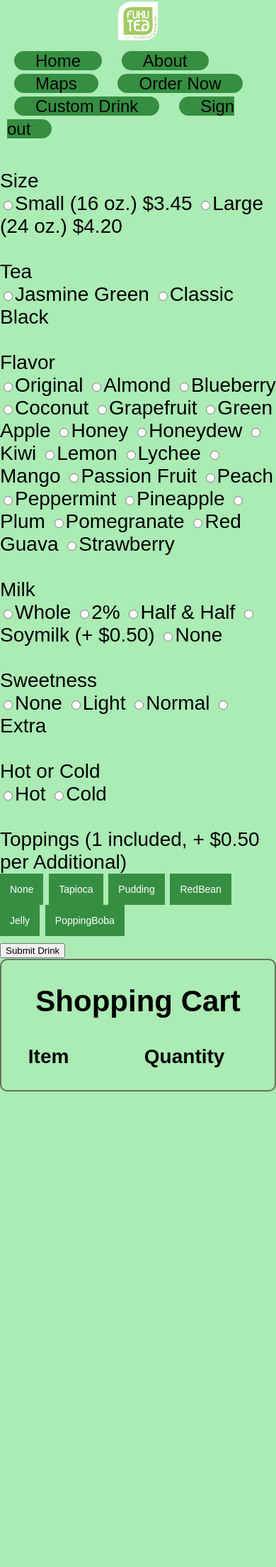
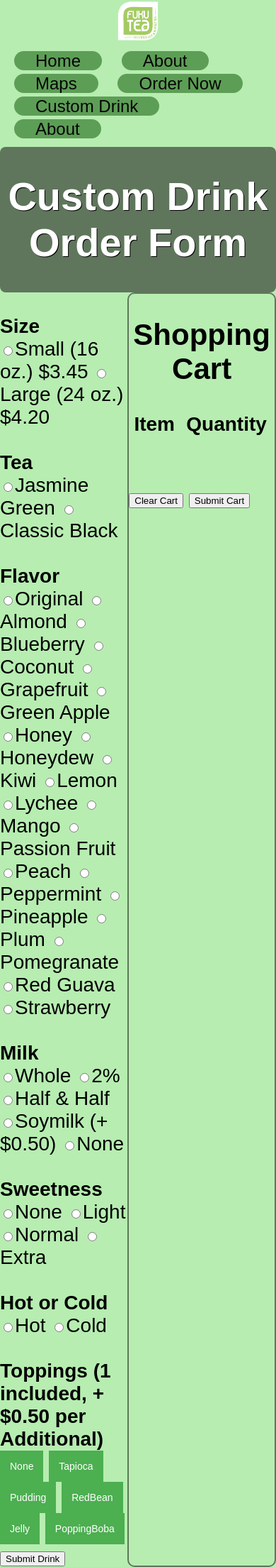
Before and after one commit to crkolimago/WebDev1520, a Flask app: page /customDrink in a window 390 px wide. Shown: the whole page at 71% size. Before the commit the page ends 1538 px from the top, so only its background shows below. Run offline with Flask 2, Linux system fonts and the light colour scheme; lists and menus that the app fills with data are empty.

Commit message:
Updated syling for responsiveMenu and added vlaue fetching

```diff
--- a/main.py
+++ b/main.py
@@ -24,6 +24,11 @@ def root():
 @app.route('/customDrink')
 def customDrink():
     return render_template('customDrink.html')
+
+
+@app.route('/info.html')
+def info():
+    return render_template('info.html')
 
 
 @app.route('/tokenSignIn', methods=['POST'])
@@ -209,3 +214,13 @@ def save_data():
         file_url = upload_file(file.read(), filename, file.content_type)
         save_item(request.form['price'], request.form['name'], file_url)
         return redirect('/menu.html')
+
+# here we use a Flask shortcut to pull the itemid from the URL.
+@app.route('/get-item/<itemid>')
+def get_item(itemid):
+    log('retrieving item for ID: %s' % itemid)
+    item = slidata.get_list_item(itemid)
+    d = item.to_dict()
+    d['id'] = itemid
+
+    return Response(json.dumps(d), mimetype='application/json')
--- a/static/js/customDrink.js
+++ b/static/js/customDrink.js
@@ -1,5 +1,6 @@
 drink = new Drink("", "", "", "", "", "", [], 0);
 var toppingsList = ["No Toppings"];
+var drinks = [];
 
 function Drink(size, tea, flavor, milk, sweetness, temp, toppings, price) {
     this.size = size;
@@ -14,7 +15,7 @@ function Drink(size, tea, flavor, milk, sweetness, temp, toppings, price) {
 
 function confirmDrink(form) {
   var sizes = form.elements["size"];
-    for (var i = 0; i < sizes.length; i++) {
+  for (var i=0; i<sizes.length; i++) {
     if (sizes[i].checked) {
       var size = sizes[i].value;
       drink.size = size;
@@ -27,7 +28,7 @@ function confirmDrink(form) {
   }
 
   var teas = form.elements["tea"];
-    for (var i = 0; i < teas.length; i++) {
+  for (var i=0; i<teas.length; i++) {
     if (teas[i].checked) {
       var tea = teas[i].value;
       drink.tea = tea;
@@ -36,7 +37,7 @@ function confirmDrink(form) {
   }
 
   var flavors = form.elements["flavor"];
-    for (var i = 0; i < flavors.length; i++) {
+  for (var i=0; i<flavors.length; i++) {
     if (flavors[i].checked) {
       var flavor = flavors[i].value;
       drink.flavor = flavor;
@@ -45,7 +46,7 @@ function confirmDrink(form) {
   }
 
   var milks = form.elements["milk"];
-    for (var i = 0; i < milks.length; i++) {
+  for (var i=0; i<milks.length; i++) {
     if (milks[i].checked) {
       var milk = milks[i].value;
       drink.milk = milk;
@@ -56,7 +57,7 @@ function confirmDrink(form) {
   }
 
   var sweetnesses = form.elements["sweetness"];
-    for (var i = 0; i < sweetnesses.length; i++) {
+  for (var i=0; i<sweetnesses.length; i++) {
     if (sweetnesses[i].checked) {
       var sweetness = sweetnesses[i].value;
       drink.sweetness = sweetness;
@@ -65,7 +66,7 @@ function confirmDrink(form) {
   }
 
   var temps = form.elements["temp"];
-    for (var i = 0; i < temps.length; i++) {
+  for (var i=0; i<temps.length; i++) {
     if (temps[i].checked) {
       var temp = temps[i].value;
       drink.temp = temp;
@@ -77,43 +78,126 @@ function confirmDrink(form) {
   for (var t in toppingsList) {
     drink.price += .50;
   }
-    console.log("price: " + drink.price);
+  drink.price -= .50;
 
-    if (drink.size === "" || drink.tea == "" || drink.flavor === '' || drink.milk === "" || drink.sweetness === "" || drink.temp === "") {
-        alert("Your Drink Order Form Isn't Complete!");//how to not refresh the page?
+  if (drink.size === "" || drink.tea == "" || drink.flavor === ''|| drink.milk === "" || drink.sweetness === "" || drink.temp === "") {
+    alert("Your Drink Order Form Isn't Complete!");
+    return false;
   } else {
     var drink_as_string = '';
     for (var property in drink) {
-            drink_as_string += drink[property] + ", ";
+      drink_as_string += drink[property] + ', ';
     }
     console.log(drink_as_string);
-        alert(drink_as_string);
-        var item_id = "item-".concat("Custom Drink");
-        var quantity_id = "quantity-".concat("Custom Drink");
-        var table = document.getElementById("cart_table");
+    var table = document.getElementById('cart_table');
     var row = table.insertRow(1);
     var item_cell = row.insertCell(0);
     var quantity_cell = row.insertCell(1);
-        var quantity_input = document.createElement("input");
-        quantity_input.type = "number";
-        quantity_input.setAttribute('min', 0);
-        quantity_input.setAttribute('max', 30);
-        quantity_input.value = "1";
-        item_cell.innerHTML = "Your Drink: " + drink_as_string;
-        item_cell.setAttribute('id', item_id);
-        quantity_cell.setAttribute('id', quantity_id);
+    var quantity_input = document.createElement('input');
+    quantity_input.type='number';
+    quantity_input.setAttribute('min',0);
+    quantity_input.setAttribute('max',30);
+		quantity_input.value=1;
+
+    item_cell.innerHTML = 'Custom Drink: ';
+    var drink_list = document.createElement('ul');
+    drink_list.setAttribute('id', 'customDrinkInCart');
+    var arr = drink_as_string.split(',');
+    for (var i = 0; i < arr.length-1; i++) {
+      var li = document.createElement('li');
+      li.textContent = arr[i];
+      drink_list.appendChild(li);
+    }
+    item_cell.appendChild(drink_list);
+    item_cell.setAttribute('id', 'custom_drink');
+    item_cell.setAttribute('class', 'shopping_cart_item');
     quantity_cell.appendChild(quantity_input);
+
+    drinks.push(drink);
+    drink = new Drink('', '', '', '', '', '', [], 0);
+    toppingsList = ['No Toppings'];
   }
 }
 
 function addTopping(topping) {
-    if (toppingsList.includes("No Toppings")) {
+  if (toppingsList.includes('No Toppings')) {
     toppingsList.pop();
   }
   if (toppingsList.includes(topping)) {
-        console.log("Cannot include multiple of the same topping.");
+    alert('Cannot include multiple of the same topping');
+    return false;
   } else {
     toppingsList.push(topping);
   }
   console.log(toppingsList);
 }
+
+function clear_cart() {
+	var table = document.getElementById('cart_table');
+  for(var i = table.rows.length-1; i > 0; i--) {
+      table.deleteRow(i);
+  }
+	document.getElementById('subtotal').style.display = 'none';
+	document.getElementById('tax').style.display = 'none';
+	document.getElementById('total').style.display = 'none';
+}
+
+function submit_cart() {
+	var table = document.getElementById('cart_table');
+  var subtotal = 0;
+  for (var i = 1; i < table.rows.length; i++) {
+    var quantity = table.rows[i].lastChild.value;
+    //var quantity = table.rows[i].cells[1].value;
+    var ul = document.getElementById('customDrinkInCart');
+    var items = ul.getElementsByTagName('li');
+    var price = parseFloat(items[items.length-1].textContent);
+    console.log('individual price: ' + price);
+    console.log('quantity: ' + quantity);
+    var product = price * quantity;
+    subtotal += price;
+    //subtotal += product;
+    console.log(product);
+    console.log(subtotal);
+  }
+  var tax = subtotal * 0.06;
+  var total = subtotal + tax;
+  disp_subtotal = CurrencyFormatted(subtotal);
+  disp_tax = CurrencyFormatted(tax);
+  disp_total = CurrencyFormatted(total);
+
+  var subtotalString = 'Subtotal: $'.concat(disp_subtotal);
+  var taxString = 'Tax: $'.concat(tax);
+  var totalString = 'Total: $'.concat(disp_total);
+
+  if (total != 0) {
+		document.getElementById('subtotal').style.display = 'block';
+		document.getElementById('tax').style.display = 'block';
+		document.getElementById('total').style.display = 'block';
+		document.getElementById('subtotal').innerHTML = subtotalString;
+		document.getElementById('tax').innerHTML = taxString;
+		document.getElementById('total').innerHTML = totalString;
+	}
+}
+
+function CurrencyFormatted(amount) {
+	var i = parseFloat(amount);
+	if (isNaN(i)) {
+    i = 0.00;
+  }
+	var minus = '';
+	if (i < 0) {
+    minus = '-';
+  }
+	i = Math.abs(i);
+	i = parseInt((i + .005) * 100);
+	i = i / 100;
+	s = new String(i);
+	if (s.indexOf('.') < 0) {
+    s += '.00';
+  }
+	if (s.indexOf('.') == (s.length - 2)) {
+    s += '0';
+  }
+	s = minus + s;
+	return s;
+}
--- a/static/styles/customDrinkStyle.css
+++ b/static/styles/customDrinkStyle.css
@@ -1,5 +1,5 @@
 .topping {
-  background-color: #358e41;
+  background-color: #4CAF50;
   color: white;
   padding: 14px;
   font-size: 14px;
@@ -30,7 +30,7 @@
   display: block;
 }
 .dropdown:hover .dropbtn {
-  background-color: #358e41;
+  background-color: #3e8e41;
 }
 .header {
 	grid-row-start: 1;
@@ -55,7 +55,7 @@ body {
   margin: 0;
   font-size: 28px;
   font-family: Arial, Helvetica, sans-serif;
-  background-color:  #abebb4;
+  background-color:  #b7edb1;
 }
 .content {
   position: relative;
@@ -97,7 +97,7 @@ body {
   text-decoration: none;
   font-size: 24px;
   border-radius: 30px;
-  background-color: #358e41;
+  background-color: #5d9e56;
   margin: 10px;
 }
 #navbar a:hover {
@@ -138,7 +138,7 @@ img {
 	width: 140px;
   height: 30px;
 	border-radius:10px;
-	background-color: #358e41;
+	background-color: #5d9e56;
 }
 .item_button:hover {
 	background-color:  #5f765c;
--- a/templates/customDrink.html
+++ b/templates/customDrink.html
@@ -2,7 +2,7 @@
 <html>
   <head>
     <title>Custom Drink Order Form</title>
-    <link rel="stylesheet" type="text/css" href="static/styles/customDrinkStyle.css">
+    <link rel="stylesheet" type="text/css" href="static/styles/customDrinkStyle.css?Sunday 24th of March 2019 9:02 PM">
     <meta charset="utf-8"/>
   </head>
   <body>
@@ -14,17 +14,20 @@
       <a class="navbutton" href=#map>Maps</a>
       <a class="navbutton" href="/menu.html">Order Now</a>
       <a class="navbutton" href="/customDrink">Custom Drink</a>
-      <a href="javascript:void(0);" onclick="signOut();">Sign out</a>
+      <a class="navbutton" href="/info.html">About</a>
     </div>
       <div class="grid-container">
-            <form name="customDrinkForm" id="customDrinkForm" action="#">
-                <br>Size<br>
+        <div class="header">
+          <h1 id="headtxt">Custom Drink Order Form</h1>
+        </div>
+            <form name="customDrinkForm" id="customDrinkForm">
+                <br><b>Size</b><br>
                 <input type="radio" name="size" id="Small" value="Small">Small (16 oz.) $3.45
                 <input type="radio" name="size" id="Large" value="Large">Large (24 oz.) $4.20
-                <br><br>Tea<br>
+                <br><br><b>Tea</b><br>
                 <input type="radio" name="tea" id="Jasmine Green" value="Jasmine Green">Jasmine Green
                 <input type="radio" name="tea" id="Classic Black" value="Classic Black">Classic Black
-                <br><br>Flavor<br>
+                <br><br><b>Flavor</b><br>
                 <input type="radio" name="flavor" value="Original">Original
                 <input type="radio" name="flavor" value="Almond">Almond
                 <input type="radio" name="flavor" value="Blueberry">Blueberry
@@ -45,21 +48,21 @@
                 <input type="radio" name="flavor" value="Pomegranate">Pomegranate
                 <input type="radio" name="flavor" value="Red Guava">Red Guava
                 <input type="radio" name="flavor" value="Strawberry">Strawberry
-                <br><br>Milk<br>
+                <br><br><b>Milk</b><br>
                 <input type="radio" name="milk" value="Whole Milk">Whole
                 <input type="radio" name="milk" value="2% Milk">2%
                 <input type="radio" name="milk" value="Half & Half">Half & Half
                 <input type="radio" name="milk" value="Soymilk">Soymilk (+ $0.50)
                 <input type="radio" name="milk" value="No Milk">None
-                <br><br>Sweetness<br>
+                <br><br><b>Sweetness</b><br>
                 <input type="radio" name="sweetness" value="No Sweetness">None
                 <input type="radio" name="sweetness" value="Light Sweetness">Light
                 <input type="radio" name="sweetness" value="Normal Sweetness">Normal
                 <input type="radio" name="sweetness" value="Extra Sweetness">Extra
-                <br><br>Hot or Cold<br>
+                <br><br><b>Hot or Cold</b><br>
                 <input type="radio" name="temp" value="Hot">Hot
                 <input type="radio" name="temp" value="Cold">Cold<br>
-									<br>Toppings (1 included, + $0.50 per Additional)<br>
+									<br><b>Toppings (1 included, + $0.50 per Additional)</b><br>
 									<input type="button" class="topping" value="None">
 									<input type="button" class="topping" id="Tapioca" onclick="addTopping(this.id)" value="Tapioca">
 									<input type="button" class="topping" id="Pudding" onclick="addTopping(this.id)" value="Pudding">
@@ -67,40 +70,45 @@
                   <div class="dropdown">
 										<button class="topping">Jelly</button>
 										<div class="dropdown-content">
-											<a href="#" id="Lychee" onclick="addTopping(this.id)">Lychee</a>
-    									<a href="#" id="GrassJelly" onclick="addTopping(this.id)">Grass Jelly</a>
-                      <a href="#" id="Mango" onclick="addTopping(this.id)">Mango</a>
-                      <a href="#" id="Strawberry" onclick="addTopping(this.id)">Strawberry</a>
+											<a href="#" id="Lychee Jelly" onclick="addTopping(this.id)">Lychee</a>
+    									<a href="#" id="Grass Jelly" onclick="addTopping(this.id)">Grass Jelly</a>
+                      <a href="#" id="Mango Jelly" onclick="addTopping(this.id)">Mango</a>
+                      <a href="#" id="Strawberry Jelly" onclick="addTopping(this.id)">Strawberry</a>
 										</div>
 									</div>
                   <div class="dropdown">
 										<button class="topping">PoppingBoba</button>
 										<div class="dropdown-content">
-											<a href="#" id="Lychee" onclick="addTopping(this.id)">Lychee</a>
-                      <a href="#" id="Mango" onclick="addTopping(this.id)">Mango</a>
-                      <a href="#" id="Strawberry" onclick="addTopping(this.id)">Strawberry</a>
-                      <a href="#" id="Kiwi" onclick="addTopping(this.id)">Kiwi</a>
+											<a href="#" id="Lychee Popping Boba" onclick="addTopping(this.id)">Lychee</a>
+                      <a href="#" id="Mango Popping Boba" onclick="addTopping(this.id)">Mango</a>
+                      <a href="#" id="Strawberry Popping Boba" onclick="addTopping(this.id)">Strawberry</a>
+                      <a href="#" id="Kiwi Popping Boba" onclick="addTopping(this.id)">Kiwi</a>
 										</div>
 									</div>
                 <br>
-                <button onclick="confirmDrink(customDrinkForm)">Submit Drink</button>
+                <button onclick="confirmDrink(customDrinkForm);return false">Submit Drink</button>
             </form>
 				<div class="cart">
           <div><h2 class="header2">Shopping Cart</h2></div>
           <div>
           <table id="cart_table">
             <tr>
-              <th>Item</th><th class='quantity'>Quantity</th>
+              <th>Item</th><th class="quantity">Quantity</th>
             </tr>
           </table>
-          <!-- <ul id="cart_list"></ul> -->
           </div>
-          <p id="price"></p>
-          <p id="tax"></p>
-          <p id="total"></p>
+          <div class="receipt">
+            <p id="subtotal"></p>
+            <p id="tax"></p>
+            <p id="total"></p>
+          </div>
+          <div class="cart_button">
+            <button onclick="clear_cart()">Clear Cart</button>
+            <button onclick="submit_cart()">Submit Cart</button>
+          </div>
 	      </div><!-- cart div -->
 		  </div><!-- grid container div -->
     </div><!-- content div -->
-    <script src="static/js/customDrink.js?v2.3"></script>
+    <script src="static/js/customDrink.js"></script>
   </body>
 <html>
--- a/templates/fukuPage.html
+++ b/templates/fukuPage.html
@@ -24,6 +24,7 @@
       <a class="navbutton" href=#map>Maps</a>
       <a class="navbutton" href="/menu.html">Order Now</a>
       <a class="navbutton" href="/customDrink">Custom Drink</a>
+      <a class="navbutton" href="/info.html">About</a>
       <a href="javascript:void(0);" onclick="signOut();">Sign out</a>
     </div>
     <div id="about">
--- a/templates/menu.html
+++ b/templates/menu.html
@@ -1,8 +1,9 @@
 {% extends 'responsiveMenu.html' %} {% block content %}
 <div id="flex-container"></div>
 <div id="info-popup">
-    <span>Contains some information about a drink</span>
-    <button onclick="hideInfo();">Save</button>
+        <div class="info-popup-item" id="info-popup-name"></div>
+        <div class="info-popup-item" id="info-popup-price"></div>
+        <button class="item_button" id="saveButton" onclick="hideInfo();">Save</button>
 </div>
 {% endblock %}
 
```
Also changed, not shown: static/js/responsiveMenuJS.js (+18 -4 lines), static/styles/responsiveMenuCSS.css (+17 -4 lines), templates/info.html (added, +38 -0 lines). Lines whose indentation alone changed are shown as unchanged.
